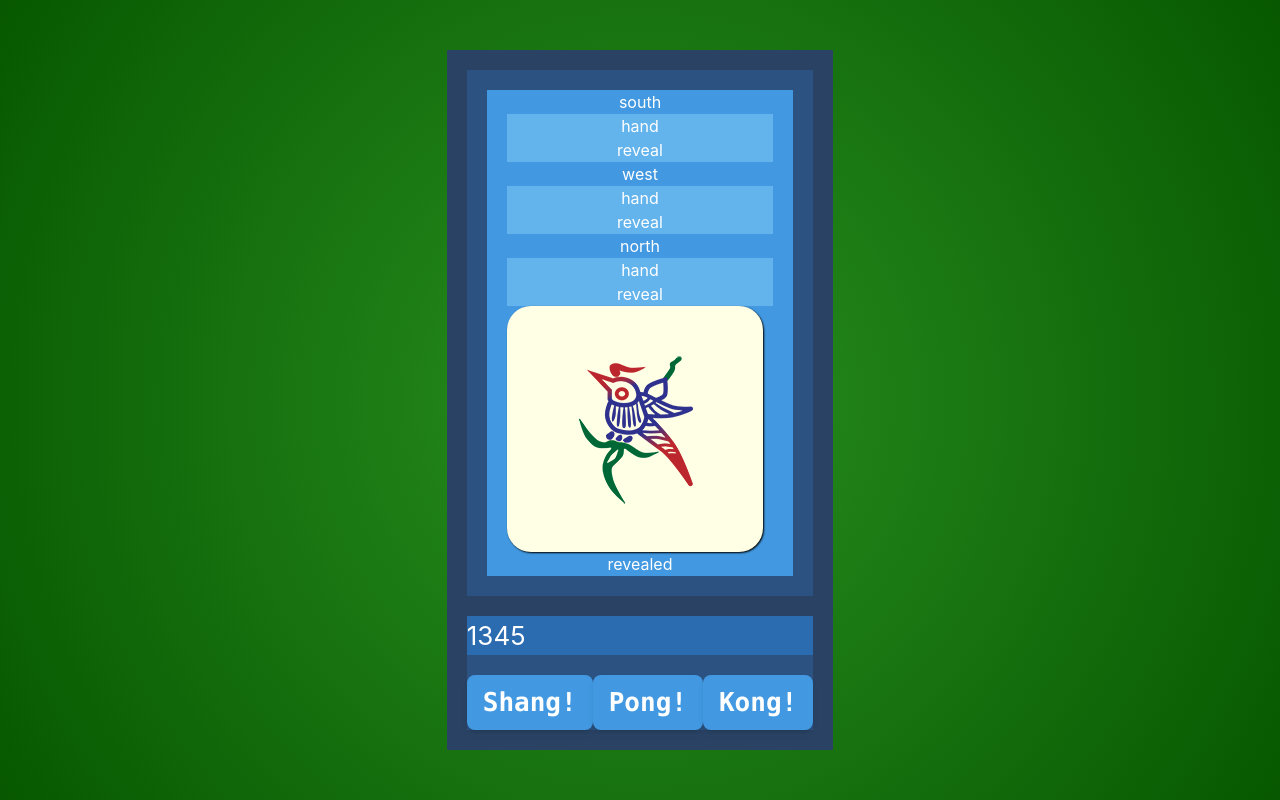
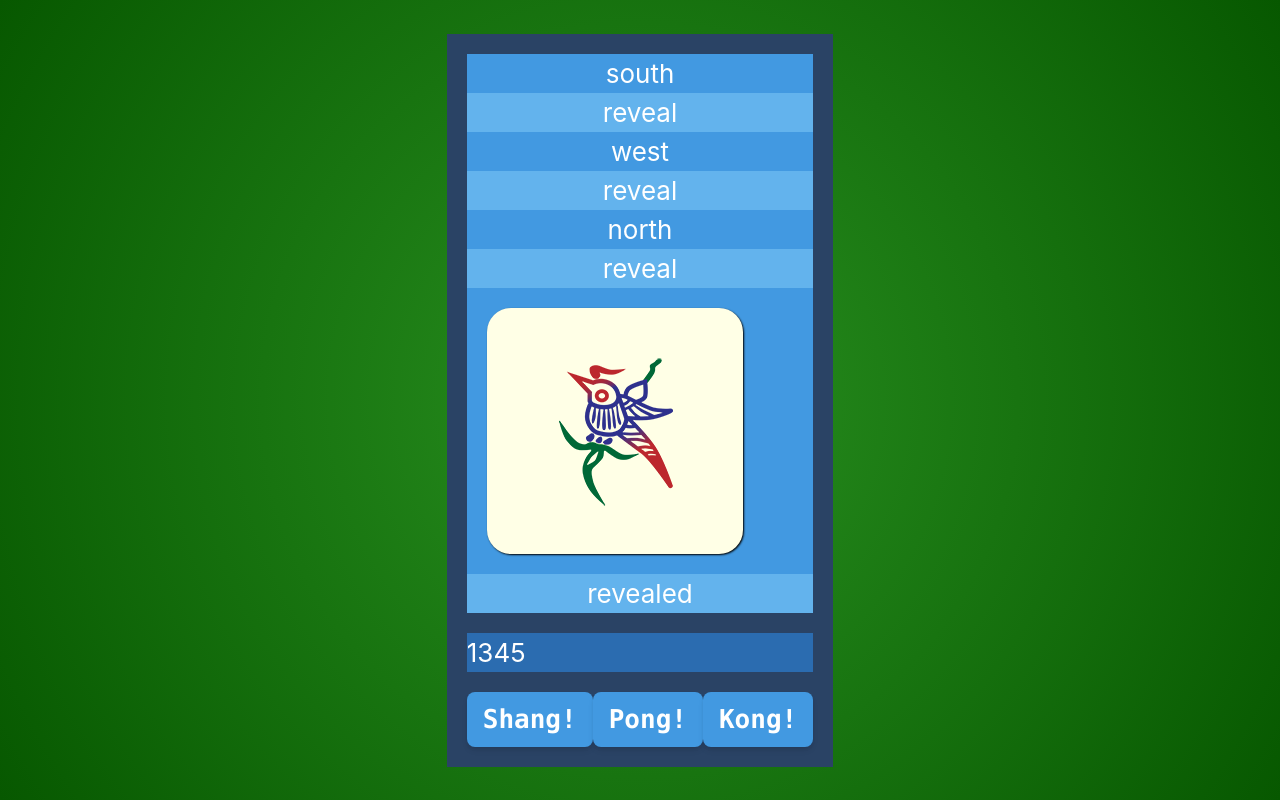
Before and after one commit to Solobrosco/mahjongtable, a React (Create React App) app: page /play in a window 1280 px wide. Built offline with nearby package versions, Linux system fonts and the light colour scheme.

Commit message:
Updated Table

```diff
--- a/src/components/Table.tsx
+++ b/src/components/Table.tsx
@@ -9,39 +9,30 @@ type TableProps = {
 
 const Table = (props: TableProps) => {
     return(
-        <div className='flex-column justify-center container mx-auto bg-blue-800 p-5'>
-            <div className='southRevealed text-base text-center px-5 bg-blue-500'>
+        <div className='flex-column justify-center container mx-auto bg-blue-800'>
+            <div className='southRevealed text-center bg-blue-500'>
                 south
-                <div className="bg-blue-400">
-                    hand
-                </div>
                 <div className="bg-blue-400">
                     reveal
                 </div>
             </div>
-            <div className='westRevealed text-base text-center px-5 bg-blue-500'>
+            <div className='westReveale text-center bg-blue-500'>
                 west
-                <div className="bg-blue-400">
-                    hand
-                </div>
                 <div className="bg-blue-400">
                     reveal
                 </div>
             </div>
-            <div className='northRevealed text-base text-center px-5 bg-blue-500'>
+            <div className='northRevealed text-center bg-blue-500'>
                 north
-                <div className="bg-blue-400">
-                    hand
-                </div>
                 <div className="bg-blue-400">
                     reveal
                 </div>
             </div>
-            <div className='thrown text-base justify-center px-5 bg-blue-500'>
+            <div className='thrown justify-center p-5 bg-blue-500'>
                 <Tile />
             </div>
             {/* <Dice /> */}
-            <div className='revealed text-base text-center px-5 bg-blue-500'>
+            <div className='revealed text-center bg-blue-400'>
                 revealed
             </div>
         </div>
--- a/src/components/Tile.tsx
+++ b/src/components/Tile.tsx
@@ -6,7 +6,7 @@ import tileSprite from '../assets/mahjong_tiles_spritesheet.png';
 
 const Tile = () => {
     return (
-        <div className='tile'
+        <div className='tile object-cover'
             style={{
                 position: 'relative',
                 backgroundImage: `url('${tileSprite}')`,
--- a/src/features/player/functions/Calls.tsx
+++ b/src/features/player/functions/Calls.tsx
@@ -15,7 +15,7 @@ let callKong = () => {
 
 const Calls = () => {
     return(
-        <div className='flex justify-between items-center pt-5 bg-blue-800'>
+        <div className='flex justify-between items-center pt-5 bg-blue-900'>
             <button onClick={callShang} className="w-1/2 shadow-md font-mono text-center bg-blue-500 hover:bg-blue-700 text-white font-bold py-2 px-4 rounded-lg">
                 Shang!
             </button>
```
